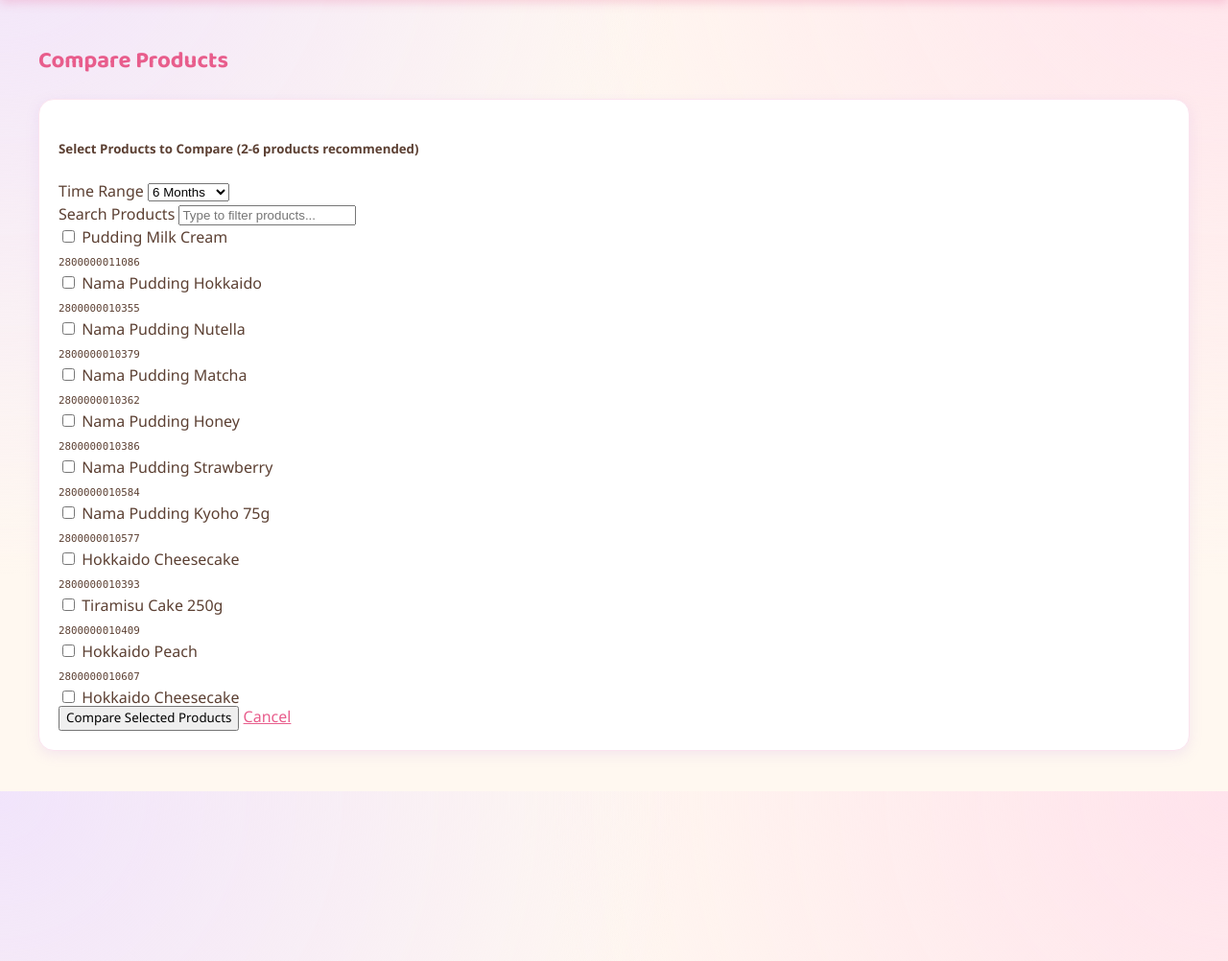
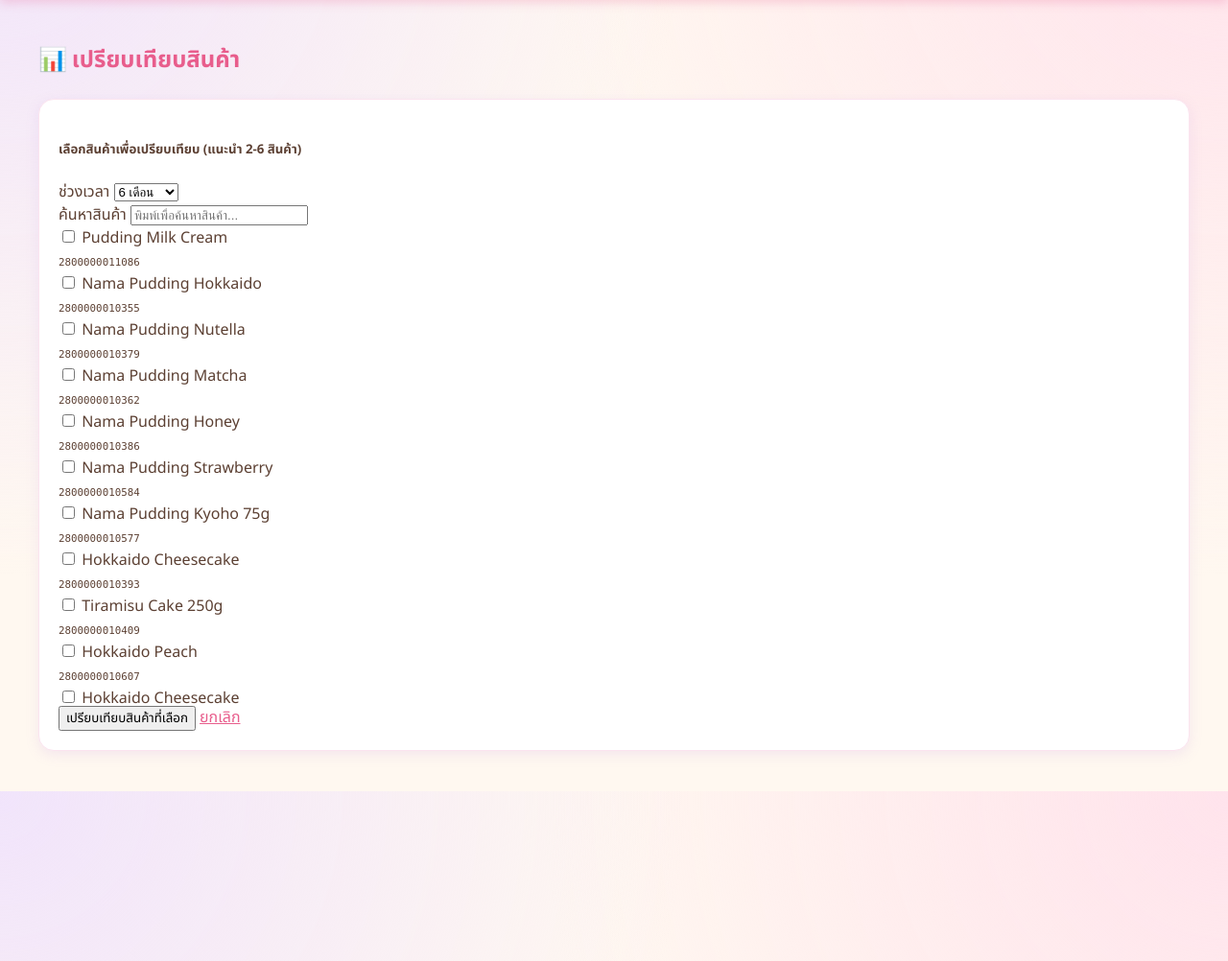
Before and after one commit to kittichaisangpayung-arch/oem-orders, a Django app: page /dashboard/trends/compare/ in a window 1280 px wide. Shown: the part 112-1114 px from the top of the page at 96% size. Run offline with Django 5.2, Linux system fonts and the light colour scheme; the visitor is signed in with stand-in values (Sample User, id 1); data comes from the database, SQL or seed files in the repository.

Commit message:
Add product comparison button to trend list and improve Thai language support
- Add 'เปรียบเทียบหลายสินค้า' button to product trend list page
- Translate product comparison form to Thai language
- Translate comparison results page to Thai language
- Improve UI consistency across comparison pages

Co-Authored-By: Claude Sonnet 5 <noreply@anthropic.com>

```diff
--- a/templates/dashboard/product_comparison_form.html
+++ b/templates/dashboard/product_comparison_form.html
@@ -1,30 +1,30 @@
 {% extends "base.html" %}
 {% load humanize %}
 
-{% block title %}Select Products to Compare{% endblock %}
+{% block title %}เลือกสินค้าเพื่อเปรียบเทียบ{% endblock %}
 
 {% block content %}
 <div class="container-fluid py-4">
-    <h2 class="mb-4">Compare Products</h2>
+    <h2 class="mb-4">📊 เปรียบเทียบสินค้า</h2>
 
     <div class="card">
         <div class="card-header">
-            <h5 class="mb-0">Select Products to Compare (2-6 products recommended)</h5>
+            <h5 class="mb-0">เลือกสินค้าเพื่อเปรียบเทียบ (แนะนำ 2-6 สินค้า)</h5>
         </div>
         <div class="card-body">
             <form method="get" action="{% url 'dashboard:product_comparison' %}">
                 <div class="mb-3">
-                    <label class="form-label">Time Range</label>
+                    <label class="form-label">ช่วงเวลา</label>
                     <select name="months" class="form-select" style="max-width: 200px;">
-                        <option value="3" {% if months == 3 %}selected{% endif %}>3 Months</option>
-                        <option value="6" {% if months == 6 %}selected{% endif %}>6 Months</option>
-                        <option value="12" {% if months == 12 %}selected{% endif %}>12 Months</option>
+                        <option value="3" {% if months == 3 %}selected{% endif %}>3 เดือน</option>
+                        <option value="6" {% if months == 6 %}selected{% endif %}>6 เดือน</option>
+                        <option value="12" {% if months == 12 %}selected{% endif %}>12 เดือน</option>
                     </select>
                 </div>
 
                 <div class="mb-3">
-                    <label class="form-label">Search Products</label>
-                    <input type="text" id="productSearch" class="form-control" placeholder="Type to filter products...">
+                    <label class="form-label">ค้นหาสินค้า</label>
+                    <input type="text" id="productSearch" class="form-control" placeholder="พิมพ์เพื่อค้นหาสินค้า...">
                 </div>
 
                 <div class="row" id="productList" style="max-height: 500px; overflow-y: auto;">
@@ -35,7 +35,7 @@
                                    value="{{ product.id }}" id="product{{ product.id }}">
                             <label class="form-check-label" for="product{{ product.id }}">
                                 {% if product.image %}
-                                <img src="{{ product.image.url }}" alt="" style="width: 24px; height: 24px; object-fit: cover;">
+                                <img src="{{ product.image.url }}" alt="" style="width: 24px; height: 24px; object-fit: cover; border-radius: 4px;">
                                 {% endif %}
                                 {{ product.description|truncatewords:6 }}
                                 <br><small class="text-muted"><code>{{ product.barcode }}</code></small>
@@ -46,8 +46,8 @@
                 </div>
 
                 <div class="mt-4">
-                    <button type="submit" class="btn btn-primary">Compare Selected Products</button>
-                    <a href="{% url 'dashboard:product_trend_list' %}" class="btn btn-outline-secondary">Cancel</a>
+                    <button type="submit" class="btn btn-primary">เปรียบเทียบสินค้าที่เลือก</button>
+                    <a href="{% url 'dashboard:product_trend_list' %}" class="btn btn-outline-secondary">ยกเลิก</a>
                 </div>
             </form>
         </div>
--- a/templates/dashboard/product_trend_list.html
+++ b/templates/dashboard/product_trend_list.html
@@ -80,6 +80,9 @@
 <div class="container-fluid py-4">
     <div class="d-flex justify-content-between align-items-center mb-3">
         <h2>📊 แนวโน้มสินค้า</h2>
+        <a href="{% url 'dashboard:product_comparison' %}?months={{ months }}" class="btn btn-primary">
+            📈 เปรียบเทียบหลายสินค้า
+        </a>
     </div>
 
     <!-- Filter Bar -->
```
Also changed, not shown: templates/dashboard/product_comparison.html (+14 -14 lines).
